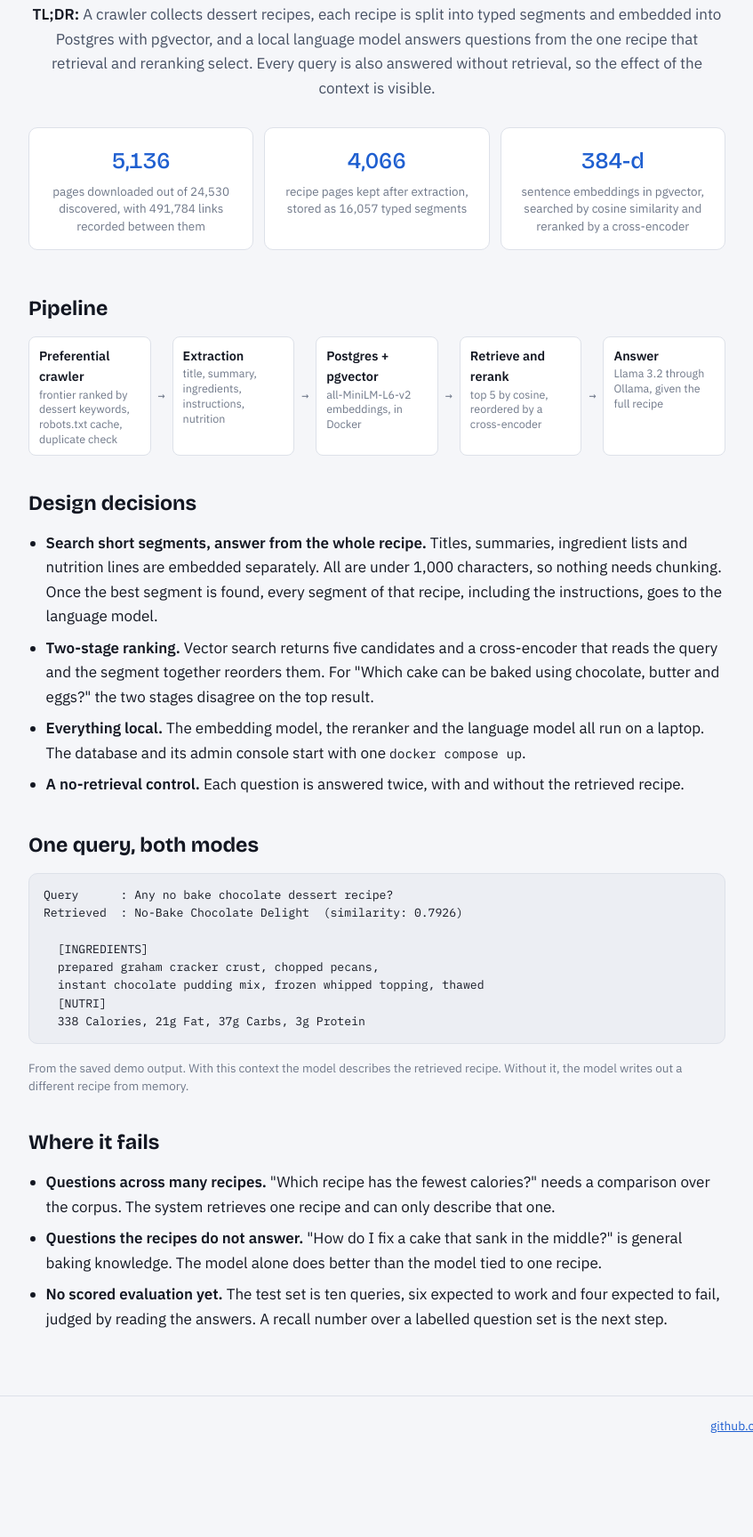
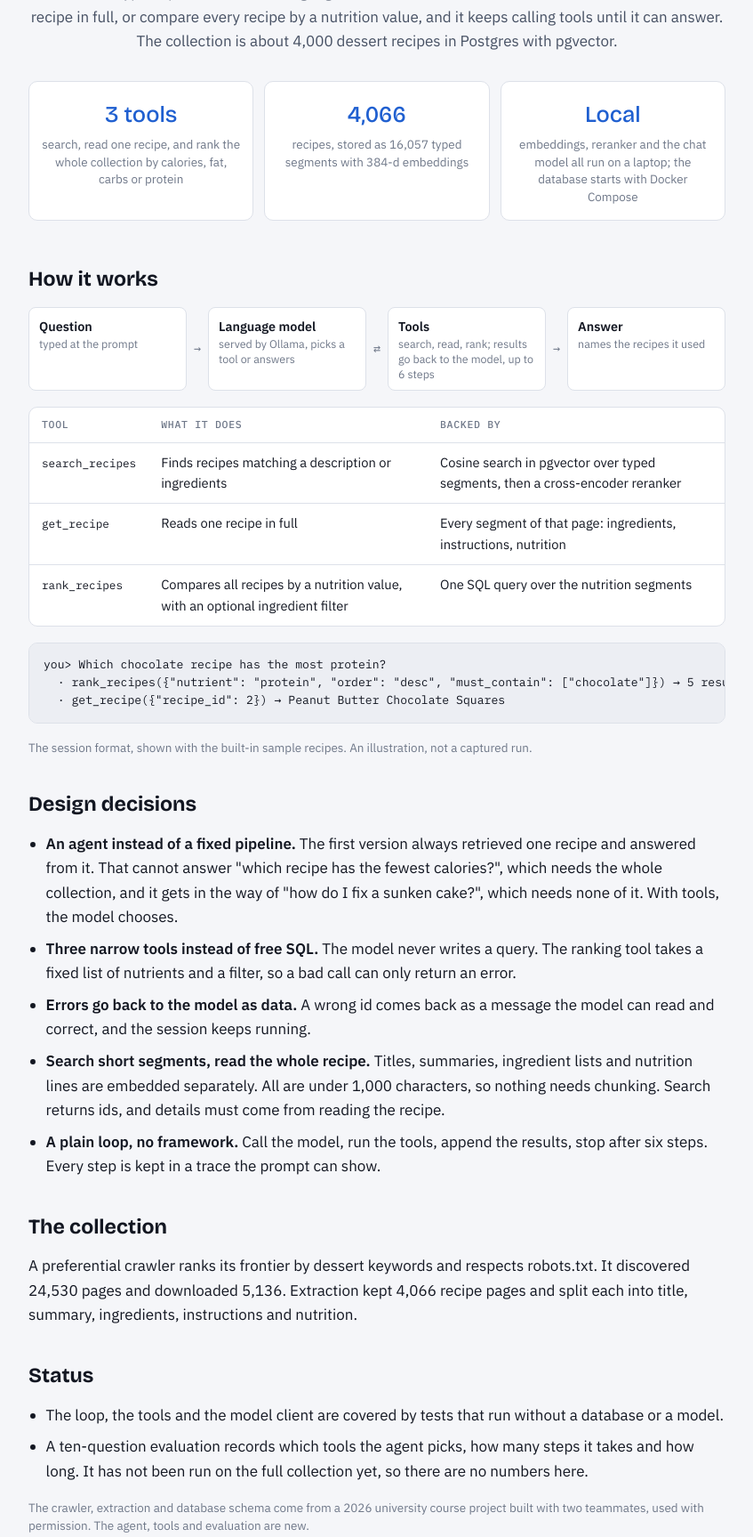
Before and after one commit to YLMiami/YLmiami.github.io, a plain HTML site: page recipe-assistant/index.html in a window 1280 px wide. Shown: the part 322-2049 px from the top of the page at 89% size, without its empty margins (216-1063 px from the left). Before the commit the page ends 1957 px from the top, so only its background shows below. Drawn offline with nearby package versions, Linux system fonts and the light colour scheme.

Commit message:
Present the recipe project as an interactive agent
Co-Authored-By: Claude Fable 5.2 <noreply@anthropic.com>
Claude-Session: https://claude.ai/code/session_019tzP9r6xwBYsU3izgbvoPF

```diff
--- a/recipe-assistant/index.html
+++ b/recipe-assistant/index.html
@@ -3,10 +3,10 @@
 <head>
 <meta charset="utf-8">
 <meta name="viewport" content="width=device-width, initial-scale=1">
-<title>Recipe Retrieval Assistant · Yunfei Liang</title>
-<meta name="description" content="A recipe crawler turned into retrieval-based question answering with pgvector.">
-<meta property="og:title" content="Recipe Retrieval Assistant · Yunfei Liang">
-<meta property="og:description" content="A recipe crawler turned into retrieval-based question answering with pgvector.">
+<title>Recipe Agent · Yunfei Liang</title>
+<meta name="description" content="An interactive agent that answers cooking questions from a crawled recipe collection.">
+<meta property="og:title" content="Recipe Agent · Yunfei Liang">
+<meta property="og:description" content="An interactive agent that answers cooking questions from a crawled recipe collection.">
 <link rel="preconnect" href="https://fonts.googleapis.com"><link rel="preconnect" href="https://fonts.gstatic.com" crossorigin><link rel="stylesheet" href="https://fonts.googleapis.com/css2?family=Bricolage+Grotesque:opsz,wght@12..96,500;12..96,700&family=IBM+Plex+Sans:wght@400;500;600&family=IBM+Plex+Mono:wght@400;500&display=swap">
 <link rel="stylesheet" href="../assets/style.css">
 </head>
@@ -14,49 +14,52 @@
 <header class="top"><div class="wrap wide"><a class="brand" href="../">Yunfei Liang</a><nav><a href="../#projects">Projects</a><a href="https://github.com/YLMiami">GitHub</a></nav></div></header>
 <main>
 <div class="wrap center">
-<h1>Recipe Retrieval Assistant</h1>
-<p class="sub">From a focused web crawler to grounded answers about recipes</p>
-<p class="byline">Anna Dvořáková, Srećko Krečković, Yunfei Liang · Web Information Extraction and Retrieval, University of Ljubljana, 2026</p>
-<div class="links"><a href="https://github.com/DvorakovaA/WIER_pref_crawler_C">[GitHub]</a><span>(team repository, private)</span></div>
-<p class="tldr"><b>TL;DR:</b> A crawler collects dessert recipes, each recipe is split into typed segments and embedded into Postgres with pgvector, and a local language model answers questions from the one recipe that retrieval and reranking select. Every query is also answered without retrieval, so the effect of the context is visible.</p>
+<h1>Recipe Agent</h1>
+<p class="sub">An interactive agent that answers cooking questions from a crawled recipe collection</p>
+<p class="byline">Yunfei Liang</p>
+<div class="links"><span>[GitHub: coming]</span></div>
+<p class="tldr"><b>TL;DR:</b> You type a question. A local language model decides whether to search the collection, read a recipe in full, or compare every recipe by a nutrition value, and it keeps calling tools until it can answer. The collection is about 4,000 dessert recipes in Postgres with pgvector.</p>
 </div>
 <div class="wrap"><div class="tiles">
-  <div class="tile"><div class="big">5,136</div><div class="cap">pages downloaded out of 24,530 discovered, with 491,784 links recorded between them</div></div>
-  <div class="tile"><div class="big">4,066</div><div class="cap">recipe pages kept after extraction, stored as 16,057 typed segments</div></div>
-  <div class="tile"><div class="big">384-d</div><div class="cap">sentence embeddings in pgvector, searched by cosine similarity and reranked by a cross-encoder</div></div>
+  <div class="tile"><div class="big">3 tools</div><div class="cap">search, read one recipe, and rank the whole collection by calories, fat, carbs or protein</div></div>
+  <div class="tile"><div class="big">4,066</div><div class="cap">recipes, stored as 16,057 typed segments with 384-d embeddings</div></div>
+  <div class="tile"><div class="big">Local</div><div class="cap">embeddings, reranker and the chat model all run on a laptop; the database starts with Docker Compose</div></div>
 </div></div>
 <div class="wrap">
-<h2>Pipeline</h2>
+<h2>How it works</h2>
 <div class="pipe">
-  <div class="n"><b>Preferential crawler</b><span>frontier ranked by dessert keywords, robots.txt cache, duplicate check</span></div><span class="ar">→</span>
-  <div class="n"><b>Extraction</b><span>title, summary, ingredients, instructions, nutrition</span></div><span class="ar">→</span>
-  <div class="n"><b>Postgres + pgvector</b><span>all-MiniLM-L6-v2 embeddings, in Docker</span></div><span class="ar">→</span>
-  <div class="n"><b>Retrieve and rerank</b><span>top 5 by cosine, reordered by a cross-encoder</span></div><span class="ar">→</span>
-  <div class="n"><b>Answer</b><span>Llama 3.2 through Ollama, given the full recipe</span></div>
+  <div class="n"><b>Question</b><span>typed at the prompt</span></div><span class="ar">→</span>
+  <div class="n"><b>Language model</b><span>served by Ollama, picks a tool or answers</span></div><span class="ar">⇄</span>
+  <div class="n"><b>Tools</b><span>search, read, rank; results go back to the model, up to 6 steps</span></div><span class="ar">→</span>
+  <div class="n"><b>Answer</b><span>names the recipes it used</span></div>
 </div>
+<div class="scroll"><table>
+<thead><tr><th>Tool</th><th>What it does</th><th>Backed by</th></tr></thead>
+<tbody>
+<tr><td><code>search_recipes</code></td><td>Finds recipes matching a description or ingredients</td><td>Cosine search in pgvector over typed segments, then a cross-encoder reranker</td></tr>
+<tr><td><code>get_recipe</code></td><td>Reads one recipe in full</td><td>Every segment of that page: ingredients, instructions, nutrition</td></tr>
+<tr><td><code>rank_recipes</code></td><td>Compares all recipes by a nutrition value, with an optional ingredient filter</td><td>One SQL query over the nutrition segments</td></tr>
+</tbody></table></div>
+<div class="code"><pre>you> Which chocolate recipe has the most protein?
+  · rank_recipes({"nutrient": "protein", "order": "desc", "must_contain": ["chocolate"]}) → 5 results
+  · get_recipe({"recipe_id": 2}) → Peanut Butter Chocolate Squares</pre></div>
+<p class="cap">The session format, shown with the built-in sample recipes. An illustration, not a captured run.</p>
 <h2>Design decisions</h2>
 <ul>
-<li><b>Search short segments, answer from the whole recipe.</b> Titles, summaries, ingredient lists and nutrition lines are embedded separately. All are under 1,000 characters, so nothing needs chunking. Once the best segment is found, every segment of that recipe, including the instructions, goes to the language model.</li>
-<li><b>Two-stage ranking.</b> Vector search returns five candidates and a cross-encoder that reads the query and the segment together reorders them. For "Which cake can be baked using chocolate, butter and eggs?" the two stages disagree on the top result.</li>
-<li><b>Everything local.</b> The embedding model, the reranker and the language model all run on a laptop. The database and its admin console start with one <code>docker compose up</code>.</li>
-<li><b>A no-retrieval control.</b> Each question is answered twice, with and without the retrieved recipe.</li>
+<li><b>An agent instead of a fixed pipeline.</b> The first version always retrieved one recipe and answered from it. That cannot answer "which recipe has the fewest calories?", which needs the whole collection, and it gets in the way of "how do I fix a sunken cake?", which needs none of it. With tools, the model chooses.</li>
+<li><b>Three narrow tools instead of free SQL.</b> The model never writes a query. The ranking tool takes a fixed list of nutrients and a filter, so a bad call can only return an error.</li>
+<li><b>Errors go back to the model as data.</b> A wrong id comes back as a message the model can read and correct, and the session keeps running.</li>
+<li><b>Search short segments, read the whole recipe.</b> Titles, summaries, ingredient lists and nutrition lines are embedded separately. All are under 1,000 characters, so nothing needs chunking. Search returns ids, and details must come from reading the recipe.</li>
+<li><b>A plain loop, no framework.</b> Call the model, run the tools, append the results, stop after six steps. Every step is kept in a trace the prompt can show.</li>
 </ul>
-<h2>One query, both modes</h2>
-<div class="code"><pre>Query      : Any no bake chocolate dessert recipe?
-Retrieved  : No-Bake Chocolate Delight  (similarity: 0.7926)
-
-  [INGREDIENTS]
-  prepared graham cracker crust, chopped pecans,
-  instant chocolate pudding mix, frozen whipped topping, thawed
-  [NUTRI]
-  338 Calories, 21g Fat, 37g Carbs, 3g Protein</pre></div>
-<p class="cap">From the saved demo output. With this context the model describes the retrieved recipe. Without it, the model writes out a different recipe from memory.</p>
-<h2>Where it fails</h2>
+<h2>The collection</h2>
+<p>A preferential crawler ranks its frontier by dessert keywords and respects robots.txt. It discovered 24,530 pages and downloaded 5,136. Extraction kept 4,066 recipe pages and split each into title, summary, ingredients, instructions and nutrition.</p>
+<h2>Status</h2>
 <ul>
-<li><b>Questions across many recipes.</b> "Which recipe has the fewest calories?" needs a comparison over the corpus. The system retrieves one recipe and can only describe that one.</li>
-<li><b>Questions the recipes do not answer.</b> "How do I fix a cake that sank in the middle?" is general baking knowledge. The model alone does better than the model tied to one recipe.</li>
-<li><b>No scored evaluation yet.</b> The test set is ten queries, six expected to work and four expected to fail, judged by reading the answers. A recall number over a labelled question set is the next step.</li>
+<li>The loop, the tools and the model client are covered by tests that run without a database or a model.</li>
+<li>A ten-question evaluation records which tools the agent picks, how many steps it takes and how long. It has not been run on the full collection yet, so there are no numbers here.</li>
 </ul>
+<p class="cap">The crawler, extraction and database schema come from a 2026 university course project built with two teammates, used with permission. The agent, tools and evaluation are new.</p>
 </div>
 </main>
 <footer><div class="wrap wide"><span>Yunfei Liang</span><a href="https://github.com/YLMiami">github.com/YLMiami</a></div></footer>
```
Also changed, not shown: index.html (+1 -1 lines), 1 other file.
